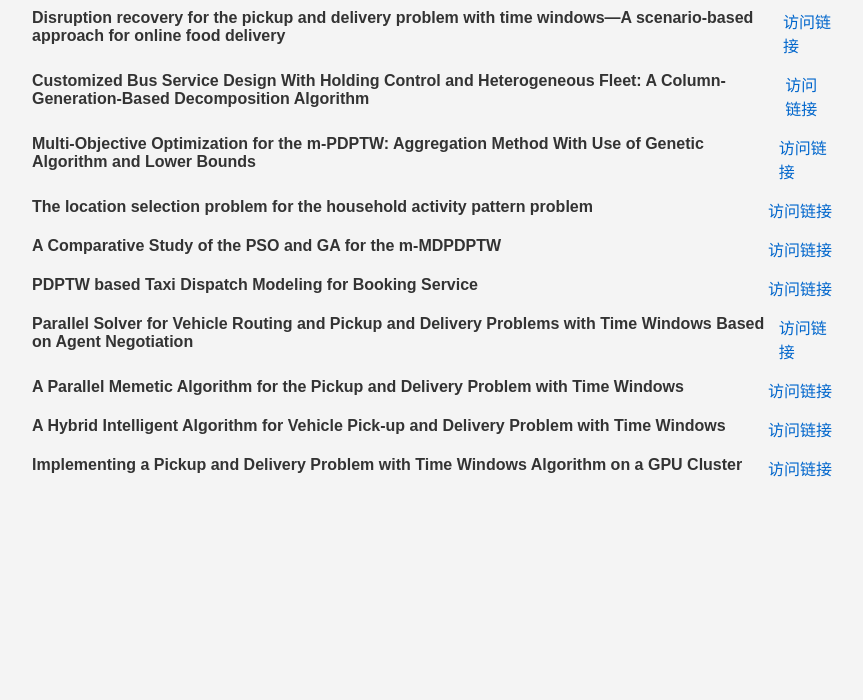
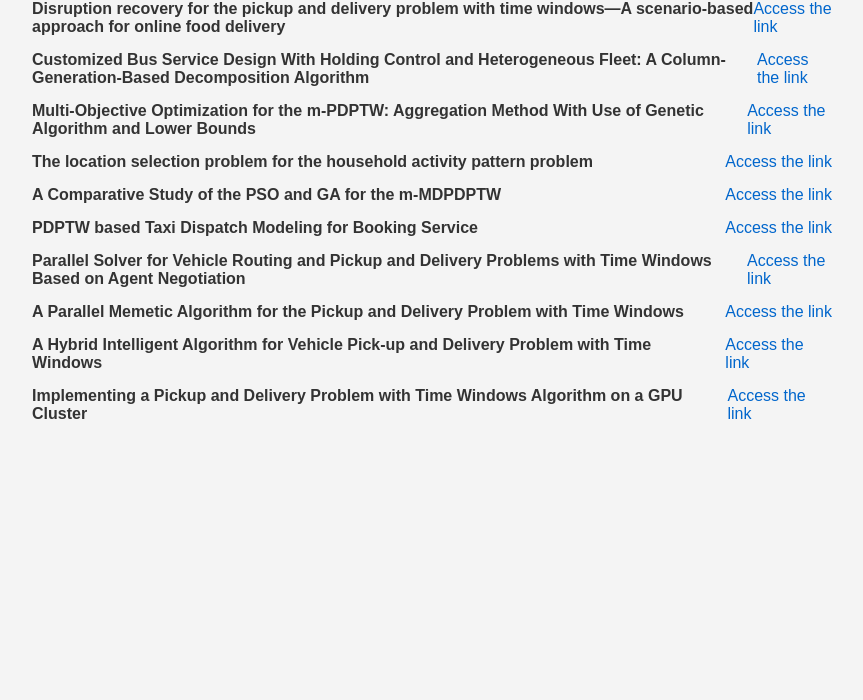
Before and after one commit to Hly666-hly/npt199.github.io, a plain HTML site: page index.html in a window 1280 px wide. Shown: the part 100-800 px from the top of the page, without its empty margins (208-1071 px from the left). Drawn offline with Linux system fonts and the light colour scheme.

Commit message:
Add files via upload

```diff
--- a/index.html
+++ b/index.html
@@ -9,7 +9,7 @@
             font-family: Arial, sans-serif;
             background-color: #f4f4f4;
             color: #333;
-            text-align: left; /* 改为左对齐以便阅读 */
+            text-align: left;
             padding: 20px;
             max-width: 800px;
             margin: 0 auto;
@@ -38,75 +38,75 @@
     </style>
 </head>
 <body>
-    <h1>论文</h1>
+    <h1>Academic Papers</h1>
 
     <div class="link-item">
         <div class="link-info">
             <span class="link-title">Disruption recovery for the pickup and delivery problem with time windows—A scenario-based approach for online food delivery</span>
-            <a href="https://doi.org/10.1016/j.cor.2023.106337">访问链接</a>
+            <a href="https://doi.org/10.1016/j.cor.2023.106337">Access the link</a>
         </div>
     </div>
 
     <div class="link-item">
         <div class="link-info">
             <span class="link-title">Customized Bus Service Design With Holding Control and Heterogeneous Fleet: A Column-Generation-Based Decomposition Algorithm</span>
-            <a href="https://doi.org/10.1109/TITS.2024.3450526">访问链接</a>
+            <a href="https://doi.org/10.1109/TITS.2024.3450526">Access the link</a>
         </div>
     </div>
 
     <div class="link-item">
         <div class="link-info">
             <span class="link-title">Multi-Objective Optimization for the m-PDPTW: Aggregation Method With Use of Genetic Algorithm and Lower Bounds</span>
-            <a href="https://doi.org/10.15837/ijccc.2011.2.2172">访问链接</a>
+            <a href="https://doi.org/10.15837/ijccc.2011.2.2172">Access the link</a>
         </div>
     </div>
 
     <div class="link-item">
         <div class="link-info">
             <span class="link-title">The location selection problem for the household activity pattern problem</span>
-            <a href="https://doi.org/10.1016/j.trb.2013.05.003">访问链接</a>
+            <a href="https://doi.org/10.1016/j.trb.2013.05.003">Access the link</a>
         </div>
     </div>
 
     <div class="link-item">
         <div class="link-info">
             <span class="link-title">A Comparative Study of the PSO and GA for the m-MDPDPTW</span>
-            <a href="https://doi.org/10.15837/ijccc.2018.1.2970">访问链接</a>
+            <a href="https://doi.org/10.15837/ijccc.2018.1.2970">Access the link</a>
         </div>
     </div>
 
     <div class="link-item">
         <div class="link-info">
             <span class="link-title">PDPTW based Taxi Dispatch Modeling for Booking Service</span>
-            <a href="https://doi.org/10.1109/ICNC.2009.676">访问链接</a>
+            <a href="https://doi.org/10.1109/ICNC.2009.676">Access the link</a>
         </div>
     </div>
 
     <div class="link-item">
         <div class="link-info">
             <span class="link-title">Parallel Solver for Vehicle Routing and Pickup and Delivery Problems with Time Windows Based on Agent Negotiation</span>
-            <a href="https://doi.org/10.1109/ICSMC.2012.6377958">访问链接</a>
+            <a href="https://doi.org/10.1109/ICSMC.2012.6377958">Access the link</a>
         </div>
     </div>
 
     <div class="link-item">
         <div class="link-info">
             <span class="link-title">A Parallel Memetic Algorithm for the Pickup and Delivery Problem with Time Windows</span>
-            <a href="https://doi.org/10.1109/PDP.2017.75">访问链接</a>
+            <a href="https://doi.org/10.1109/PDP.2017.75">Access the link</a>
         </div>
     </div>
 
     <div class="link-item">
         <div class="link-info">
             <span class="link-title">A Hybrid Intelligent Algorithm for Vehicle Pick-up and Delivery Problem with Time Windows</span>
-            <a href="https://doi.org/10.1109/CHICC.2006.4347344">访问链接</a>
+            <a href="https://doi.org/10.1109/CHICC.2006.4347344">Access the link</a>
         </div>
     </div>
 
     <div class="link-item">
         <div class="link-info">
             <span class="link-title">Implementing a Pickup and Delivery Problem with Time Windows Algorithm on a GPU Cluster</span>
-            <a href="https://nusearch.nottingham.edu.cn/permalink/f/s8ggqh/TN_cdi_ieee_primary_6316661">访问链接</a>
+            <a href="https://nusearch.nottingham.edu.cn/permalink/f/s8ggqh/TN_cdi_ieee_primary_6316661">Access the link</a>
         </div>
     </div>
 </body>
```
